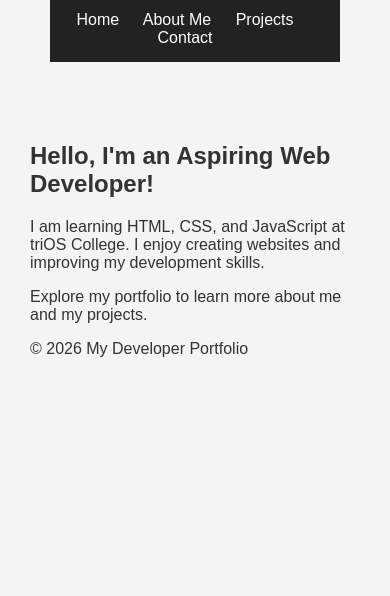
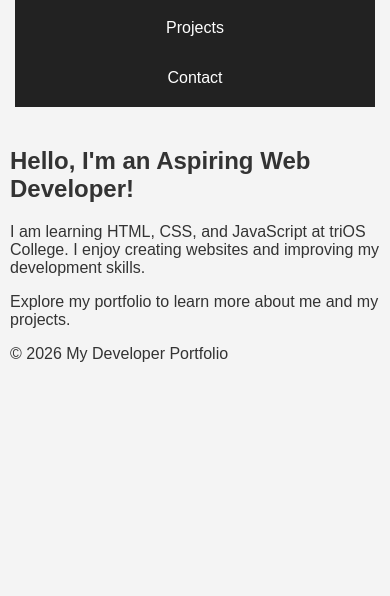
Before and after one commit to Novian333/VCC_2, a plain HTML site: page index.html in a window 390 px wide. Shown: the part 248-844 px from the top of the page. Drawn offline with Linux system fonts and the light colour scheme.

Commit message:
Improve mobile responsiveness of website layout

```diff
--- a/css/app.css
+++ b/css/app.css
@@ -22,3 +22,65 @@ header {
     text-align: center;
     padding: 60px 20px;
 }
+
+/* Mobile Responsive Improvements */
+
+* {
+    box-sizing: border-box;
+}
+
+body {
+    padding: 20px;
+}
+
+nav {
+    display: flex;
+    flex-wrap: wrap;
+    justify-content: center;
+    gap: 12px;
+}
+
+nav a {
+    margin-right: 8px;
+    padding: 8px;
+}
+
+header {
+    padding: 40px 15px;
+}
+
+/* Tablet and mobile screens */
+@media (max-width: 768px) {
+    body {
+        padding: 15px;
+    }
+
+    nav {
+        flex-direction: column;
+        align-items: center;
+    }
+
+    nav a {
+        margin: 0;
+        padding: 10px;
+    }
+
+    header {
+        padding: 30px 10px;
+    }
+}
+
+/* Small mobile screens */
+@media (max-width: 480px) {
+    body {
+        padding: 10px;
+    }
+
+    header {
+        padding: 20px 5px;
+    }
+
+    nav {
+        padding: 10px;
+    }
+}
```
